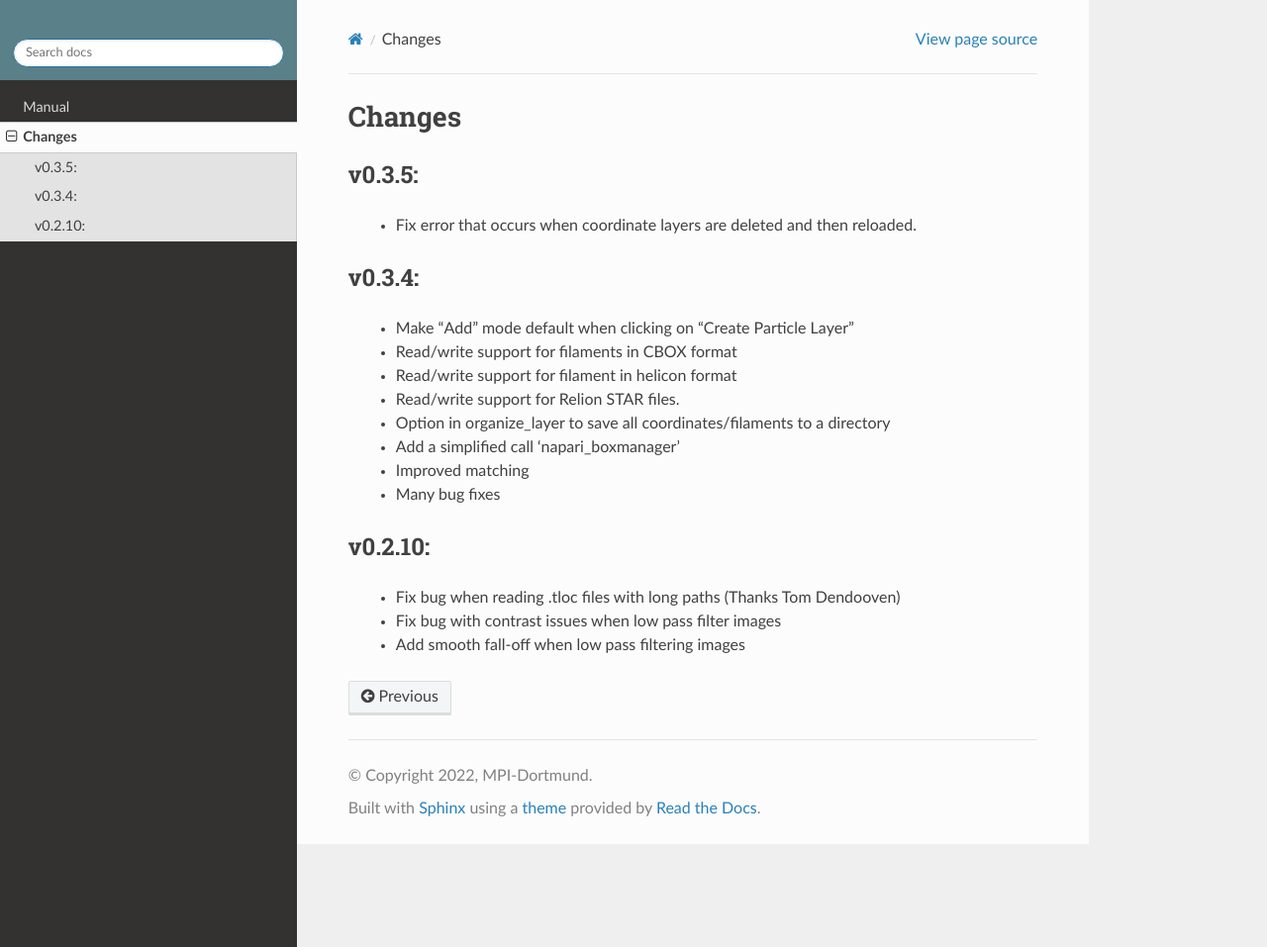
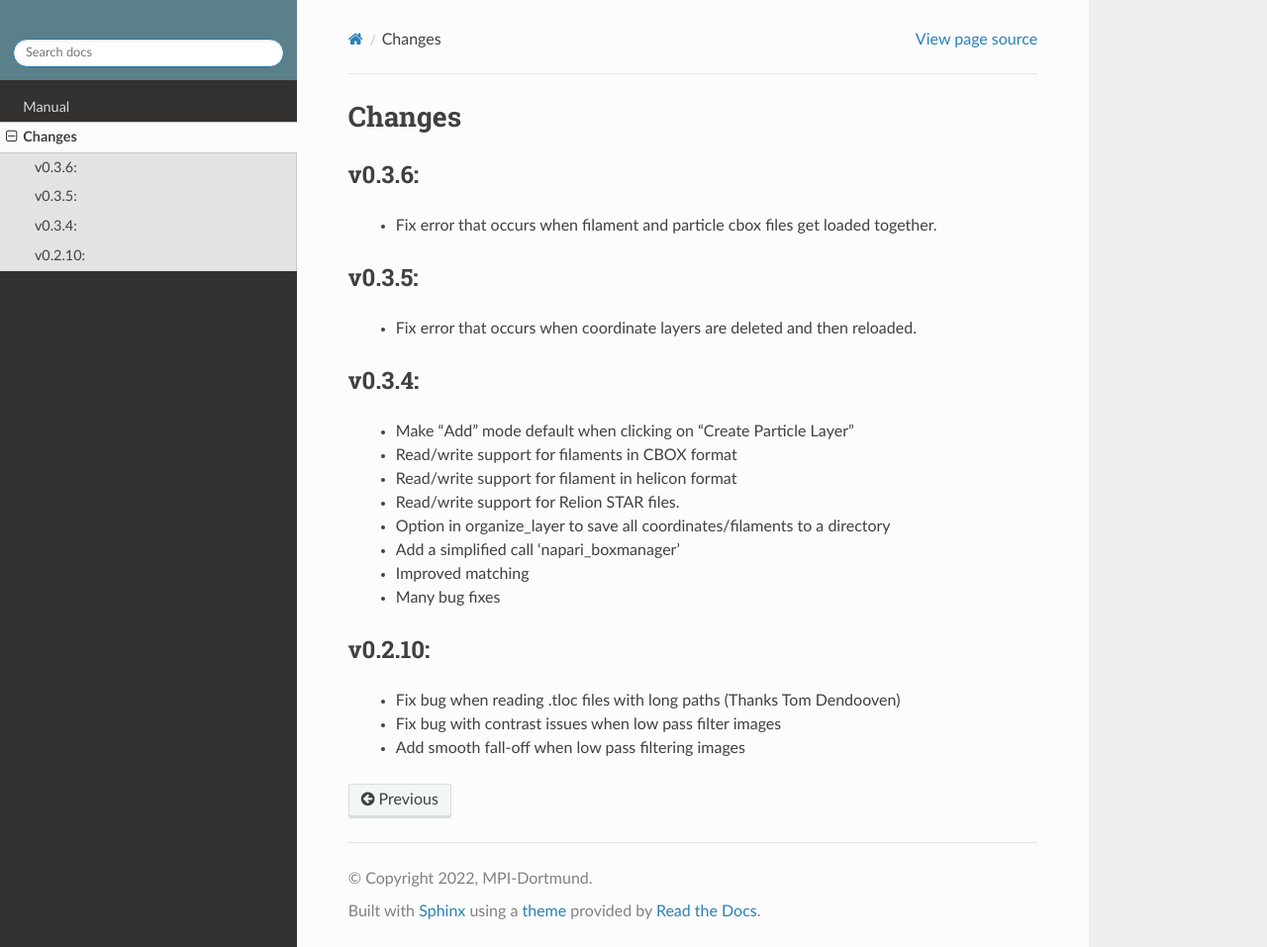
Before and after one commit to MPI-Dortmund/napari-boxmanager, a Sphinx documentation site: the page built from docs/changes.rst, in a window 1280 px wide and 957 px high. Shown: the whole window at 99% size. Built offline with Sphinx 7.4.7 and the Read the Docs theme 2.0.0, drawn with Linux system fonts in a browser that asks for light colours.

Commit message:
add changes

```diff
--- a/docs/changes.rst
+++ b/docs/changes.rst
@@ -1,5 +1,9 @@
 Changes
 =======
+
+v0.3.6:
+*******
+ - Fix error that occurs when filament and particle cbox files get loaded together.
 
 v0.3.5:
 *******
```
